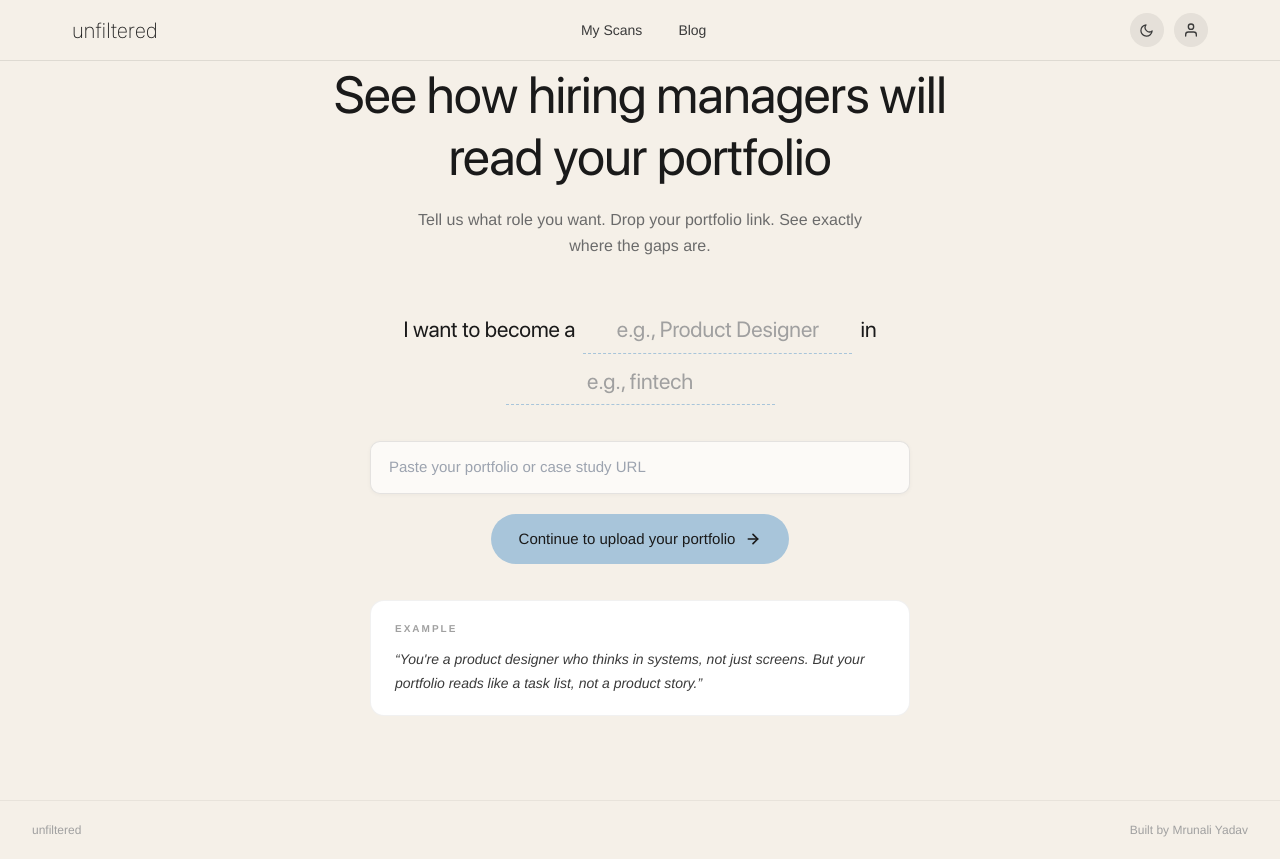
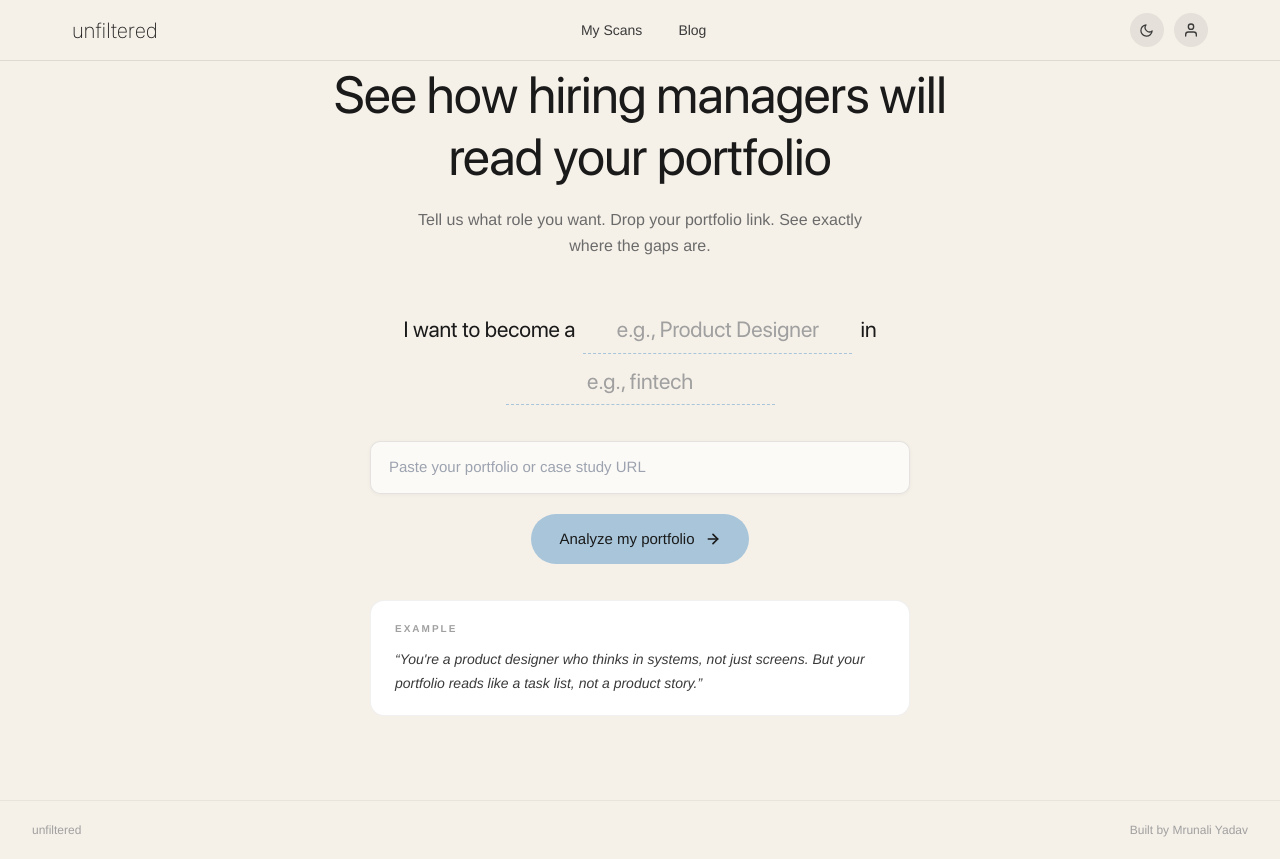
Before and after one commit to mrunaliyadavps/unfiltered-portfolio-, a Next.js app: page / in a window 1280 px wide. Built offline with nearby package versions, Linux system fonts and the light colour scheme; no server answers.

Commit message:
fix: update CTA button copy to 'Analyze my portfolio'

```diff
--- a/app/page.js
+++ b/app/page.js
@@ -141,7 +141,7 @@ export default function Home() {
 
           {/* CTA button */}
           <button className="cta-btn" onClick={handleContinue} style={{ marginBottom: "36px" }}>
-            Continue to upload your portfolio
+            Analyze my portfolio
             <svg width="16" height="16" viewBox="0 0 24 24" fill="none" stroke="currentColor" strokeWidth="2.5" strokeLinecap="round" strokeLinejoin="round">
               <line x1="5" y1="12" x2="19" y2="12" />
               <polyline points="12 5 19 12 12 19" />
```
